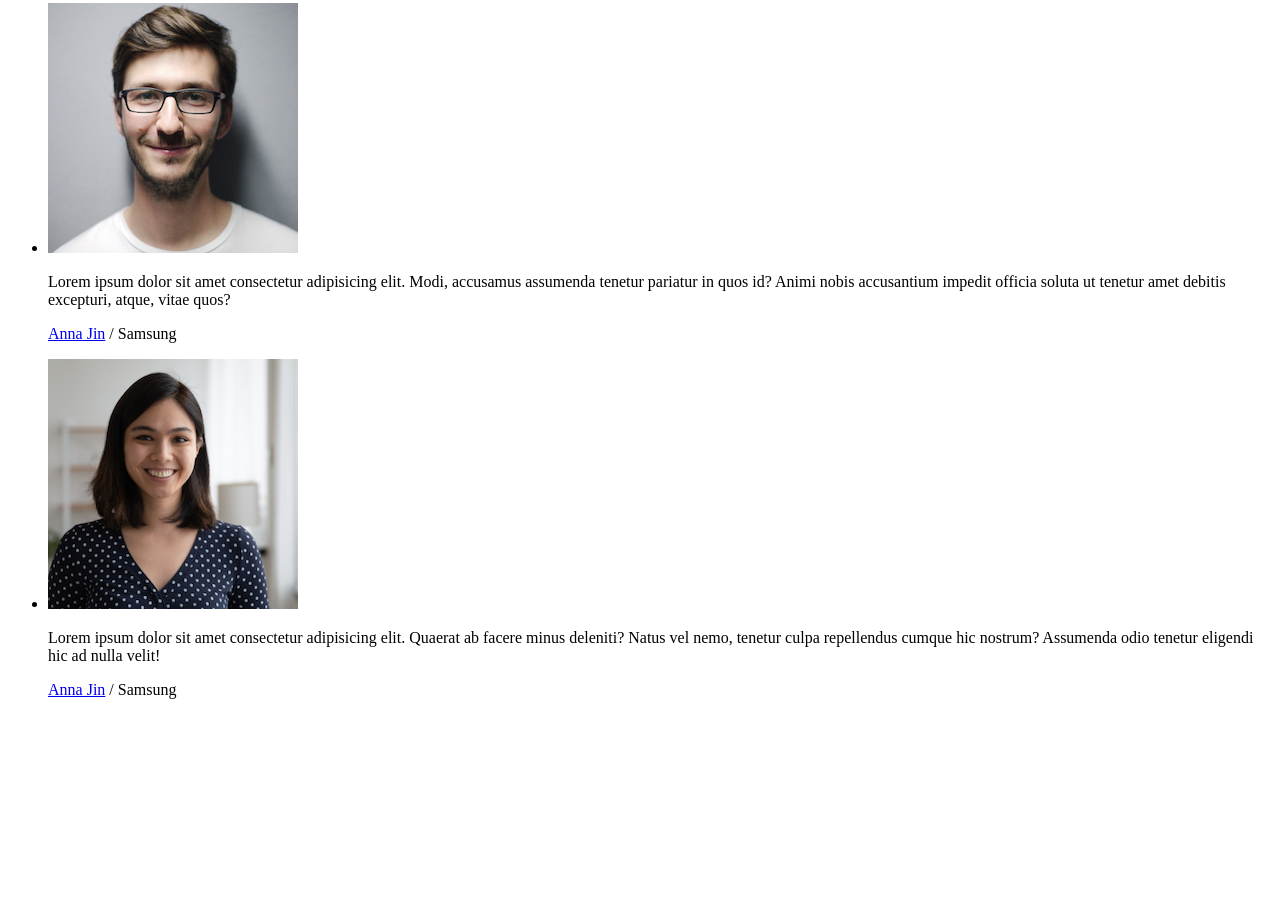
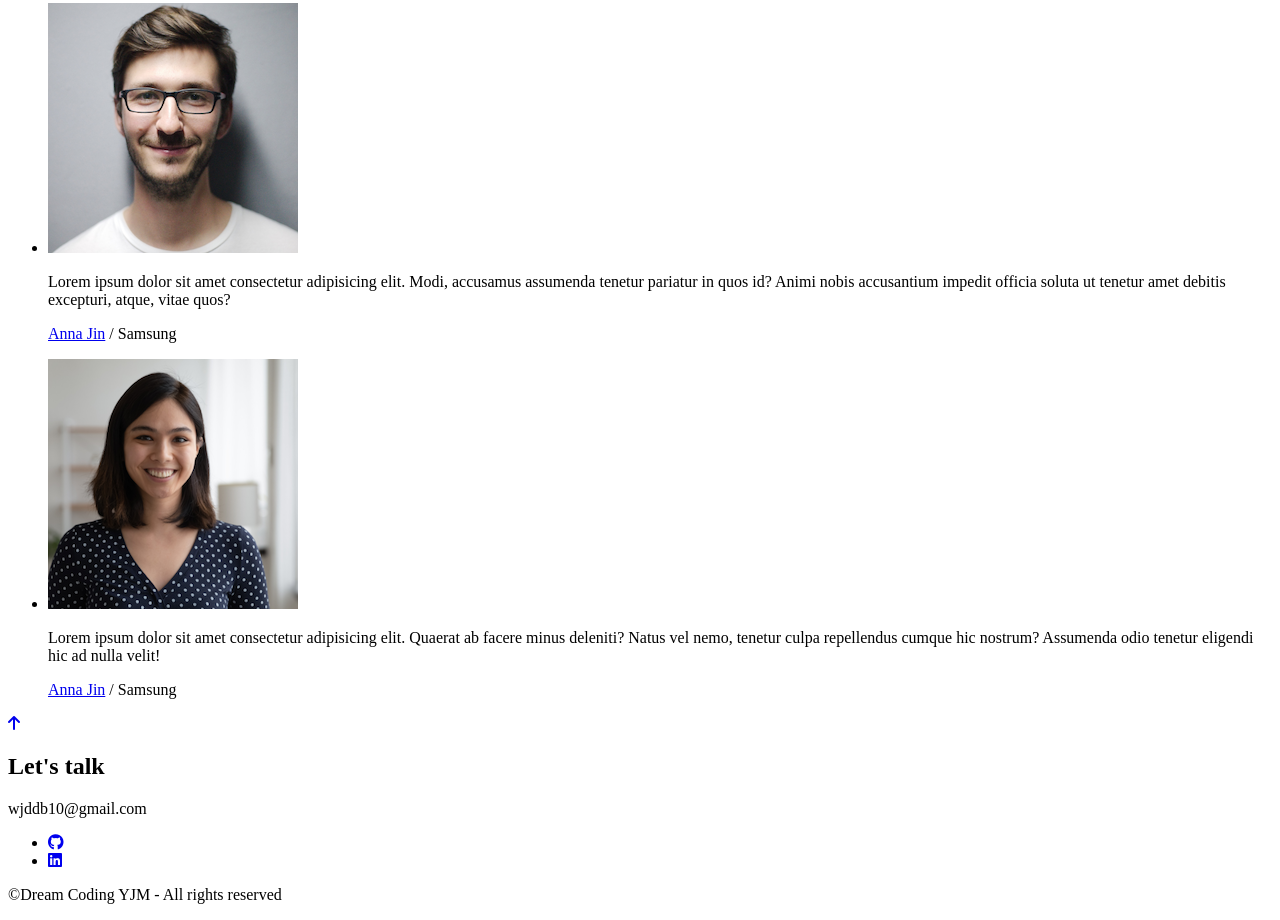
Before and after one commit to lego-jm/CloneCoding, a plain HTML site: page index.html in a window 1280 px wide. Shown: the part 6111-7031 px from the top of the page. Before the commit the page ends 6826 px from the top, so only its background shows below. Drawn offline with Linux system fonts and the light colour scheme.

Commit message:
html footer

```diff
--- a/index.html
+++ b/index.html
@@ -299,9 +299,37 @@
         </ul>
       </section>
       <!-- Arrow up -->
-      <aside></aside>
+      <aside>
+        <a href="#home" title="back to top">
+          <i class="fa-solid fa-arrow-up"></i>
+        </a>
+      </aside>
     </main>
     <!-- Footer -->
-    <footer id="contact"></footer>
+    <footer id="contact">
+      <h2>Let&#39;s talk</h2>
+      <p>wjddb10@gmail.com</p>
+      <ul>
+        <li>
+          <a
+            href="https://github.com/lego-jm"
+            target="_blank"
+            title="my github link"
+          >
+            <i class="fa-brands fa-github"></i>
+          </a>
+        </li>
+        <li>
+          <a
+            href="https://github.com/lego-jm"
+            target="_blank"
+            title="my linkedin link"
+          >
+            <i class="fa-brands fa-linkedin"></i>
+          </a>
+        </li>
+      </ul>
+      <p>©Dream Coding YJM - All rights reserved</p>
+    </footer>
   </body>
 </html>
```
